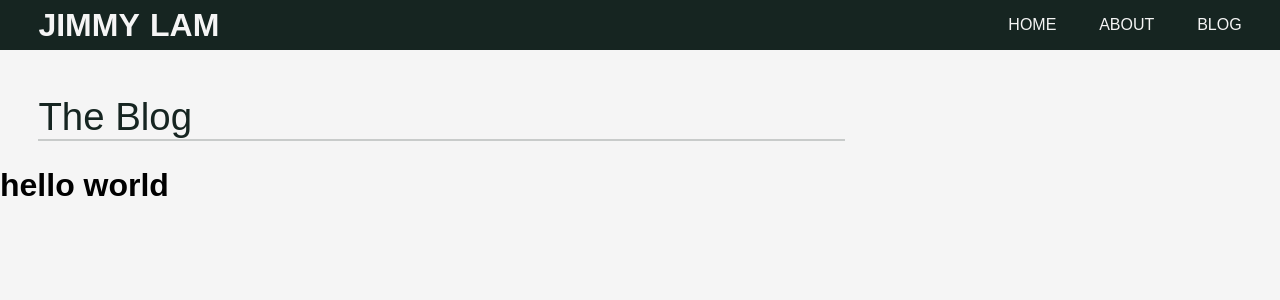
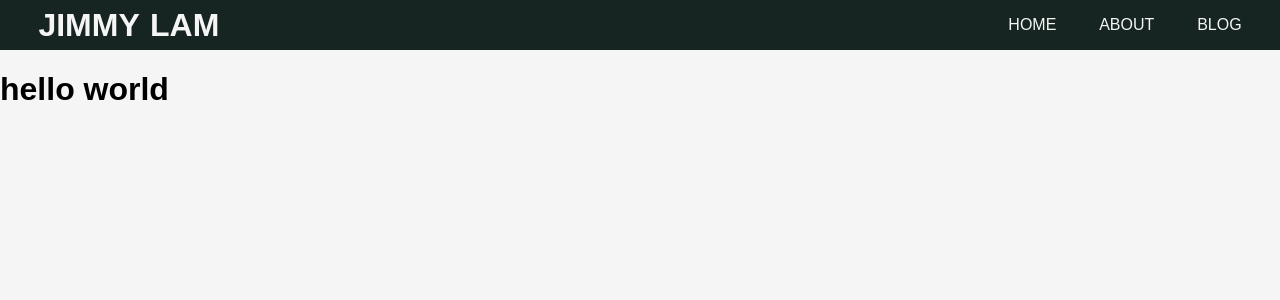
Before and after one commit to JL978/JL978.github.io, a Jekyll site: the page built from index.html, in a window 1280 px wide. Shown: the top 300 px of the page. Built offline with Jekyll 4.4.1, drawn with Linux system fonts in a browser that asks for light colours.

Commit message:
fixed front page bug

```diff
--- a/_layouts/default.html
+++ b/_layouts/default.html
@@ -19,7 +19,6 @@
             </ul>
         </div>
     </nav>
-    <h1 class="blog-title">The Blog</h1>
     {{ content }}
 </body>
 </html>
```
